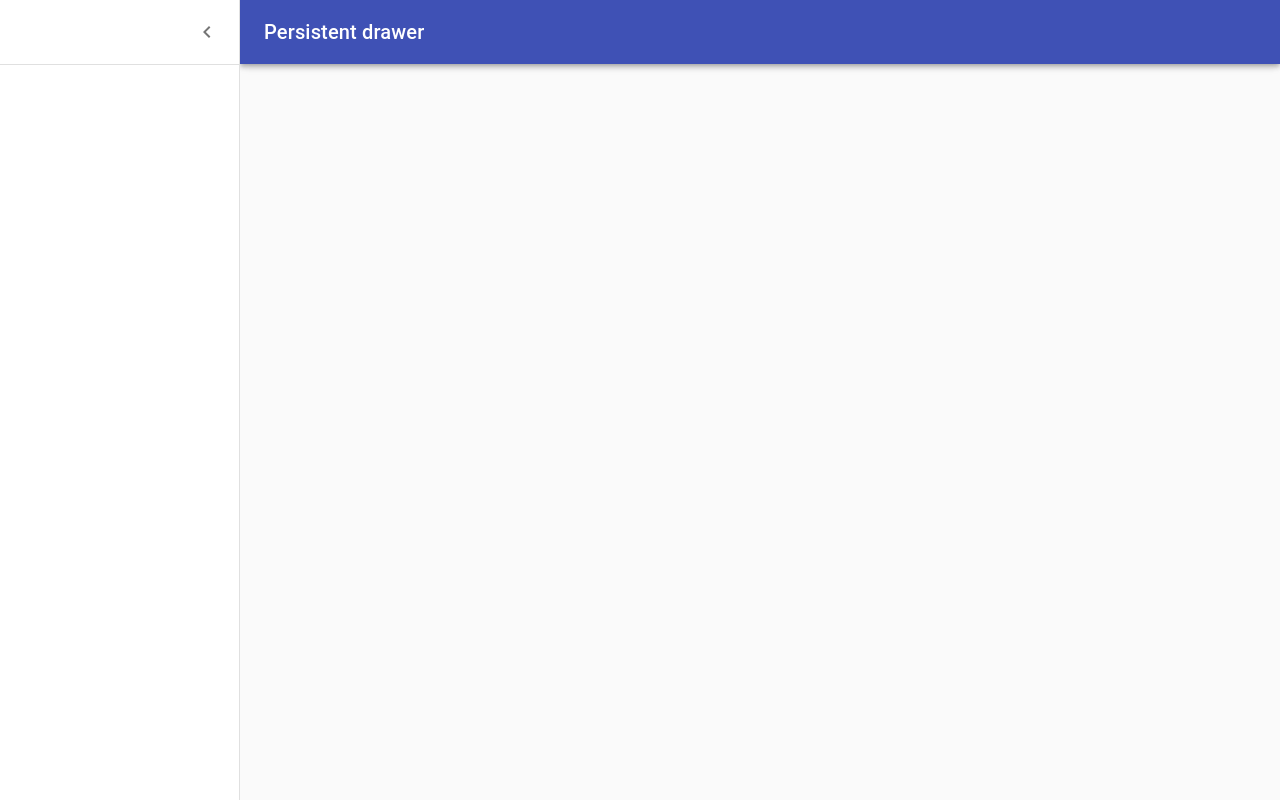
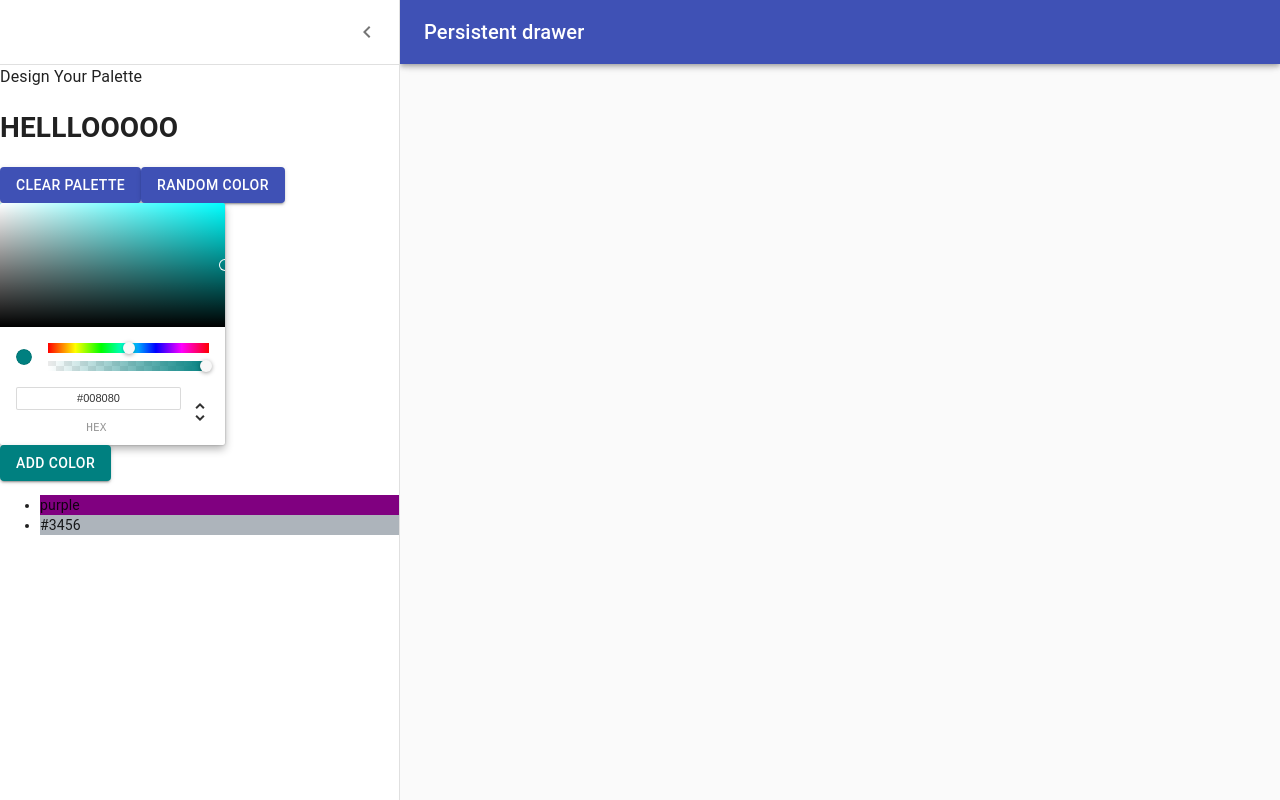
Before and after one commit to dRoysch/color-project, a React (Create React App) app: page /palette/new in a window 1280 px wide. Both pictures are taken after a click on the button "open drawer". Built offline with nearby package versions, Linux system fonts and the light colour scheme.

Commit message:
Add NewColorForm and Button

```diff
--- a/package.json
+++ b/package.json
@@ -12,6 +12,7 @@
     "chroma-js": "^2.1.0",
     "rc-slider": "^9.2.4",
     "react": "^16.13.1",
+    "react-color": "^2.17.2",
     "react-copy-to-clipboard": "^5.0.2",
     "react-dom": "^16.13.1",
     "react-router-dom": "^5.2.0",
--- /dev/null
+++ b/src/NewColorForm.js
@@ -0,0 +1,57 @@
+import React, { Component } from 'react'
+import {ChromePicker} from 'react-color';
+import Button from '@material-ui/core/Button'
+
+export default class NewColorForm extends Component {
+    constructor(props) {
+        super(props);
+        this.state= {
+            currentColor: 'teal',
+            colors: ['purple', '#3456']
+        }
+        this.updateCurrentColor = this.updateCurrentColor.bind(this);
+        this.addNewColor = this.addNewColor.bind(this);
+    }
+
+    updateCurrentColor(newColor) {
+        // console.log(newColor);
+        this.setState({
+            currentColor: newColor.hex
+        })
+    }
+    addNewColor(){
+        this.setState({colors: [...this.state.colors, this.state.currentColor]})
+    }
+    render() {
+        return (
+            <div>
+                <h1>HELLLOOOOO</h1>
+                <div>
+                <Button variant='contained' color='primary'>
+                    Clear Palette
+                </Button>
+                <Button variant='contained' color='primary'>
+                    Random Color
+                </Button>
+                </div>
+                <ChromePicker
+                color={this.state.currentColor}
+                onChangeComplete={this.updateCurrentColor} // Si aqui no hago this.setState(...), el ChromePicker no funciona, ni idea
+                />
+                <Button
+                variant='contained'
+                color='primary'
+                style={{backgroundColor: this.state.currentColor}}
+                onClick={this.addNewColor}
+                >
+                    Add Color
+                </Button>
+                <ul>
+                    {this.state.colors.map(color => (
+                    <li style={{backgroundColor: color}}>{color}</li>
+                ))}
+                </ul>
+            </div>
+        )
+    }
+}
--- a/src/NewPaletteForm.js
+++ b/src/NewPaletteForm.js
@@ -1,6 +1,7 @@
-import React, { Component } from 'react'
+import React from 'react'
+import NewColorForm from './NewColorForm.js'
 import clsx from 'clsx';
-import { makeStyles, useTheme } from '@material-ui/core/styles';
+import { makeStyles } from '@material-ui/core/styles';
 import Drawer from '@material-ui/core/Drawer';
 import CssBaseline from '@material-ui/core/CssBaseline';
 import AppBar from '@material-ui/core/AppBar';
@@ -12,7 +13,7 @@
 import ChevronLeftIcon from '@material-ui/icons/ChevronLeft';
 
 
-const drawerWidth = 240;
+const drawerWidth = 400;
 
 const useStyles = makeStyles((theme) => ({
   root: {
@@ -122,6 +123,8 @@
           </IconButton>
         </div>
         <Divider />
+        <Typography variante='h4'>Design Your Palette</Typography>
+        <NewColorForm />
       </Drawer>
       <main
         className={clsx(classes.content, {
```
Also changed, not shown: 1 other file (tests, documents, lock files or other folders).
